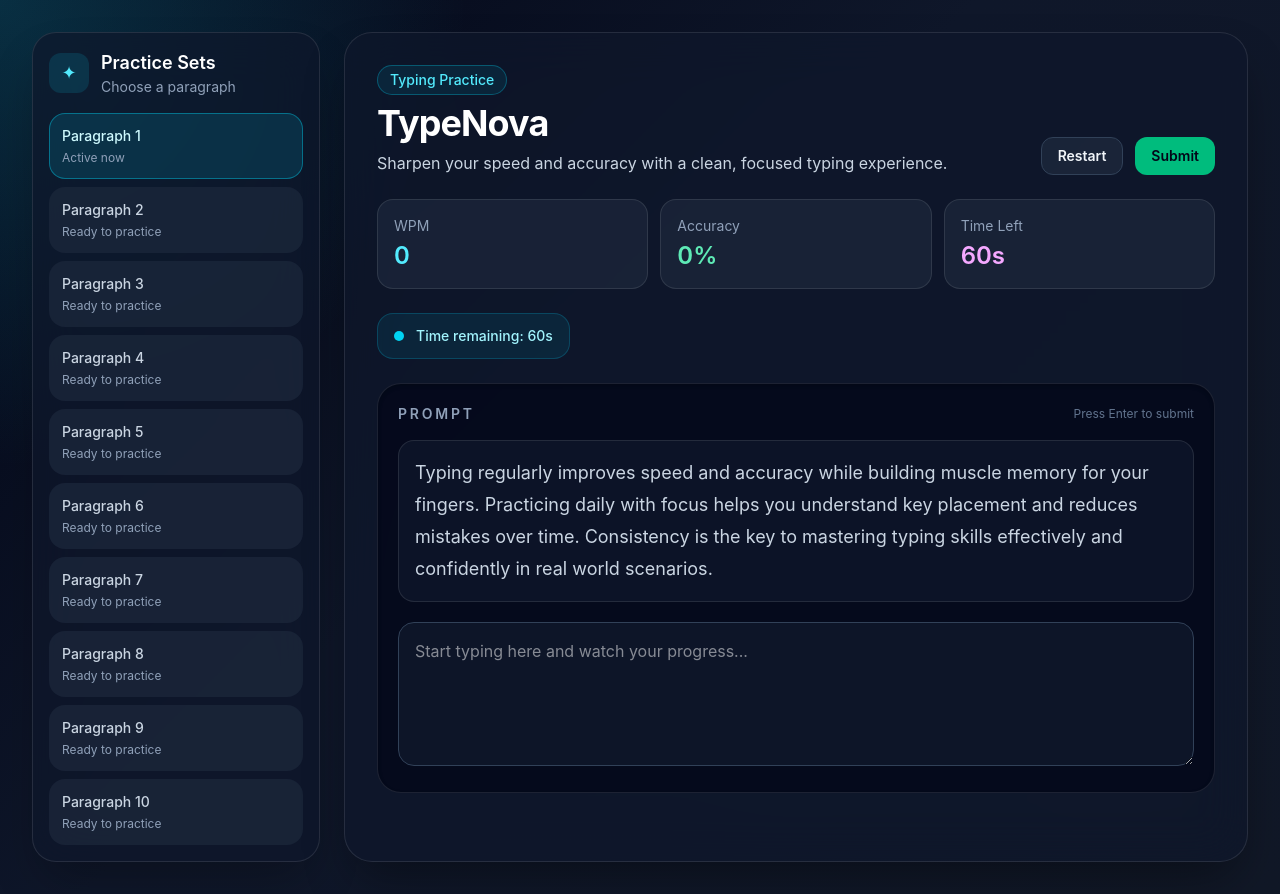
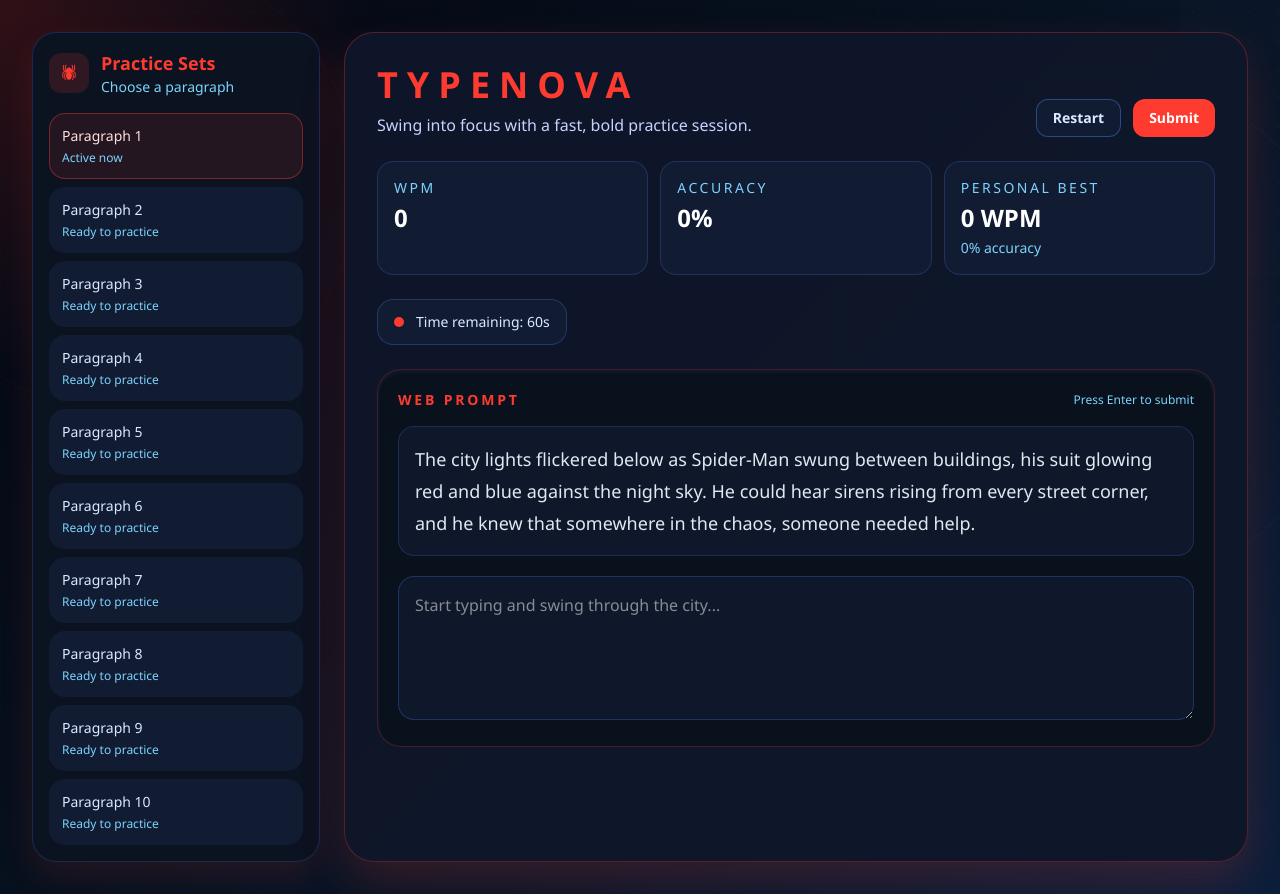
Before and after one commit to Soumyodipto68/TypeNova, a React (Vite) app: page / in a window 1280 px wide. Built offline with nearby package versions, Linux system fonts and the light colour scheme.

Commit message:
Add framer-motion for animations and enhance UI components

```diff
--- a/package.json
+++ b/package.json
@@ -13,6 +13,7 @@
     "@heroicons/react": "^2.2.0",
     "@material-tailwind/react": "^2.1.10",
     "@tailwindcss/vite": "^4.2.2",
+    "framer-motion": "^12.43.0",
     "react": "^19.2.4",
     "react-dom": "^19.2.4",
     "react-typing-game-hook": "^1.4.2",
--- a/src/App.jsx
+++ b/src/App.jsx
@@ -1,13 +1,16 @@
 import { useState, useEffect } from "react";
+import { motion, AnimatePresence } from "framer-motion";
 import Sidebar from "./components/Sidebar";
 import TypingBox from "./components/TypingBox";
 import Timer from "./components/Timer";
 import Result from "./components/Result";
 import { paragraphs } from "./utils/paragraphs";
 import { useTyping } from "./hooks/useTyping";
+import { updatePersonalBest } from "./utils/personalBest";
 
 function App() {
   const [selectedIndex, setSelectedIndex] = useState(0);
+  const [personalBest, setPersonalBest] = useState({ bestWPM: 0, bestAccuracy: 0, lastUpdated: null });
   const text = paragraphs[selectedIndex];
 
   const {
@@ -26,78 +29,138 @@
     resetGame();
   }, [selectedIndex]);
 
+  useEffect(() => {
+    const result = updatePersonalBest(wpm, accuracy);
+    setPersonalBest(result.personalBest);
+  }, [wpm, accuracy]);
+
   return (
-    <div className="min-h-screen bg-[radial-gradient(circle_at_top_left,_rgba(34,211,238,0.2),_transparent_30%),linear-gradient(135deg,_#020617_0%,_#0f172a_45%,_#111827_100%)] text-slate-100">
-      <div className="mx-auto flex min-h-screen max-w-7xl flex-col gap-6 px-4 py-4 md:px-6 lg:flex-row lg:px-8 lg:py-8">
+    <div className="relative min-h-screen overflow-hidden bg-[radial-gradient(circle_at_top_left,_rgba(255,59,48,0.18),_transparent_24%),linear-gradient(135deg,_#030711_0%,_#07111f_45%,_#0b1e3a_100%)] text-[#f4f7ff]">
+      <motion.div
+        className="pointer-events-none absolute inset-0 opacity-30"
+        initial={{ opacity: 0 }}
+        animate={{ opacity: 0.3 }}
+        transition={{ duration: 1.2 }}
+      >
+        <div className="absolute left-[-8%] top-[-5%] h-[460px] w-[460px] rounded-full border border-[#ff3b30]/20" />
+        <div className="absolute right-[-6%] top-[8%] h-[520px] w-[520px] rounded-full border border-[#4f8cff]/20" />
+        <div className="absolute bottom-[-10%] left-[20%] h-[430px] w-[430px] rounded-full border border-[#ff3b30]/15" />
+        <div className="web-lines absolute inset-0" />
+      </motion.div>
+
+      <div className="relative mx-auto flex min-h-screen max-w-7xl flex-col gap-6 px-4 py-4 md:px-6 lg:flex-row lg:px-8 lg:py-8">
         <Sidebar
           selectedIndex={selectedIndex}
           setSelectedIndex={setSelectedIndex}
         />
 
-        <main className="flex-1 rounded-[28px] border border-white/10 bg-slate-900/70 p-5 shadow-2xl shadow-black/40 backdrop-blur-xl md:p-8">
+        <motion.main
+          initial={{ opacity: 0, y: 24 }}
+          animate={{ opacity: 1, y: 0 }}
+          transition={{ duration: 0.6, ease: "easeOut" }}
+          className="flex-1 rounded-[30px] border border-[#ff3b30]/30 bg-[#0f172a]/95 p-5 shadow-[0_20px_45px_rgba(255,59,48,0.18)] md:p-8"
+        >
           <div className="mb-6 flex flex-col gap-4 md:flex-row md:items-end md:justify-between">
             <div>
-              <p className="mb-2 inline-flex rounded-full border border-cyan-400/30 bg-cyan-500/10 px-3 py-1 text-sm font-medium text-cyan-300">
-                Typing Practice
-              </p>
-              <h1 className="text-3xl font-bold tracking-tight text-white sm:text-4xl">
+              <h1 className="text-3xl font-black uppercase tracking-[0.25em] text-[#ff3b30] sm:text-4xl">
                 TypeNova
               </h1>
-              <p className="mt-2 max-w-2xl text-sm text-slate-300 sm:text-base">
-                Sharpen your speed and accuracy with a clean, focused typing experience.
+              <p className="mt-2 max-w-2xl text-sm text-[#c7d2fe] sm:text-base">
+                Swing into focus with a fast, bold practice session.
               </p>
             </div>
 
-            <div className="flex flex-wrap gap-3">
+            <motion.div
+              initial={{ opacity: 0, x: 12 }}
+              animate={{ opacity: 1, x: 0 }}
+              transition={{ duration: 0.45, delay: 0.2 }}
+              className="flex flex-wrap gap-3"
+            >
               <button
                 onClick={resetGame}
-                className="rounded-xl border border-slate-700 bg-slate-800/80 px-4 py-2 text-sm font-semibold text-slate-100 transition hover:border-cyan-400/50 hover:bg-slate-700"
+                className="cursor-pointer rounded-xl border border-[#4f8cff]/40 bg-[#111c33] px-4 py-2 text-sm font-semibold text-[#dbeafe] transition hover:border-[#4f8cff] hover:bg-[#162544]"
               >
                 Restart
               </button>
               {!isFinished && (
                 <button
                   onClick={stopTimer}
-                  className="rounded-xl bg-emerald-500 px-4 py-2 text-sm font-semibold text-slate-950 transition hover:bg-emerald-400"
+                  className="cursor-pointer rounded-xl bg-[#ff3b30] px-4 py-2 text-sm font-semibold text-white transition hover:bg-[#e62f22]"
                 >
                   Submit
                 </button>
               )}
-            </div>
+            </motion.div>
           </div>
 
           <div className="mb-6 grid gap-3 sm:grid-cols-3">
-            <div className="rounded-2xl border border-white/10 bg-slate-800/70 p-4">
-              <p className="text-sm text-slate-400">WPM</p>
-              <p className="mt-1 text-2xl font-semibold text-cyan-300">{wpm}</p>
-            </div>
-            <div className="rounded-2xl border border-white/10 bg-slate-800/70 p-4">
-              <p className="text-sm text-slate-400">Accuracy</p>
-              <p className="mt-1 text-2xl font-semibold text-emerald-300">{accuracy}%</p>
-            </div>
-            <div className="rounded-2xl border border-white/10 bg-slate-800/70 p-4">
-              <p className="text-sm text-slate-400">Time Left</p>
-              <p className="mt-1 text-2xl font-semibold text-fuchsia-300">{timeLeft}s</p>
-            </div>
+            <motion.div
+              initial={{ opacity: 0, y: 12 }}
+              animate={{ opacity: 1, y: 0 }}
+              transition={{ duration: 0.45, delay: 0.1 }}
+              className="rounded-2xl border border-[#4f8cff]/20 bg-[#111c33] p-4"
+            >
+              <p className="text-sm uppercase tracking-[0.18em] text-[#7dd3fc]">WPM</p>
+              <p className="mt-1 text-2xl font-semibold text-white">{wpm}</p>
+            </motion.div>
+            <motion.div
+              initial={{ opacity: 0, y: 12 }}
+              animate={{ opacity: 1, y: 0 }}
+              transition={{ duration: 0.45, delay: 0.15 }}
+              className="rounded-2xl border border-[#4f8cff]/20 bg-[#111c33] p-4"
+            >
+              <p className="text-sm uppercase tracking-[0.18em] text-[#7dd3fc]">Accuracy</p>
+              <p className="mt-1 text-2xl font-semibold text-white">{accuracy}%</p>
+            </motion.div>
+            <motion.div
+              initial={{ opacity: 0, y: 12 }}
+              animate={{ opacity: 1, y: 0 }}
+              transition={{ duration: 0.45, delay: 0.2 }}
+              className="rounded-2xl border border-[#4f8cff]/20 bg-[#111c33] p-4"
+            >
+              <p className="text-sm uppercase tracking-[0.18em] text-[#7dd3fc]">Personal Best</p>
+              <p className="mt-1 text-2xl font-semibold text-white">{personalBest.bestWPM} WPM</p>
+              <p className="mt-1 text-sm text-[#7dd3fc]">{personalBest.bestAccuracy}% accuracy</p>
+            </motion.div>
           </div>
 
-          <Timer timeLeft={timeLeft} />
+          <motion.div
+            initial={{ opacity: 0, scale: 0.97 }}
+            animate={{ opacity: 1, scale: 1 }}
+            transition={{ duration: 0.45, delay: 0.25 }}
+          >
+            <Timer timeLeft={timeLeft} />
+          </motion.div>
 
-          <div className="mt-6">
+          <motion.div
+            className="mt-6"
+            initial={{ opacity: 0, y: 18 }}
+            animate={{ opacity: 1, y: 0 }}
+            transition={{ duration: 0.55, delay: 0.3 }}
+          >
             <TypingBox
               text={text}
               input={input}
               handleChange={handleChange}
               handleKeyDown={handleKeyDown}
             />
-          </div>
+          </motion.div>
 
-          {isFinished && (
-            <div className="mt-6">
-              <Result wpm={wpm} accuracy={accuracy} />
-            </div>
-          )}
-        </main>
+          <AnimatePresence mode="wait">
+            {isFinished && (
+              <motion.div
+                key="result"
+                initial={{ opacity: 0, y: 18 }}
+                animate={{ opacity: 1, y: 0 }}
+                exit={{ opacity: 0, y: -12 }}
+                transition={{ duration: 0.35 }}
+                className="mt-6"
+              >
+                <Result wpm={wpm} accuracy={accuracy} />
+              </motion.div>
+            )}
+          </AnimatePresence>
+        </motion.main>
       </div>
     </div>
   );
--- a/src/components/Result.jsx
+++ b/src/components/Result.jsx
@@ -12,39 +12,39 @@
   if (!personalBest) return null;
 
   return (
-    <div className="w-full max-w-2xl rounded-[24px] border border-emerald-400/20 bg-gradient-to-br from-emerald-500/10 to-slate-900/80 p-6 shadow-lg shadow-emerald-500/10">
+    <div className="w-full max-w-2xl rounded-[24px] border border-[#4f8cff]/20 bg-[#09111d] p-6 shadow-[0_12px_30px_rgba(255,59,48,0.12)]">
       <div className="mb-4 flex items-center justify-between">
         <div>
-          <p className="text-sm font-semibold uppercase tracking-[0.2em] text-emerald-300">
+          <p className="text-sm font-semibold uppercase tracking-[0.2em] text-[#ff3b30]">
             Results
           </p>
           <h2 className="text-2xl font-bold text-white">Great run!</h2>
         </div>
-        <div className="rounded-full border border-emerald-400/20 bg-emerald-500/10 px-3 py-1 text-sm text-emerald-300">
+        <div className="rounded-full border border-[#4f8cff]/20 bg-[#111c33] px-3 py-1 text-sm text-[#7dd3fc]">
           New record
         </div>
       </div>
 
       <div className="grid gap-4 md:grid-cols-2">
-        <div className="rounded-2xl border border-white/10 bg-slate-900/80 p-4">
-          <h3 className="mb-2 text-sm text-slate-400">Current Test</h3>
-          <p className="text-3xl font-bold text-cyan-300">{wpm} WPM</p>
-          <p className="mt-1 text-lg text-emerald-300">{accuracy}% Accuracy</p>
+        <div className="rounded-2xl border border-[#4f8cff]/20 bg-[#0f172a] p-4">
+          <h3 className="mb-2 text-sm uppercase tracking-[0.16em] text-[#7dd3fc]">Current Test</h3>
+          <p className="text-3xl font-bold text-white">{wpm} WPM</p>
+          <p className="mt-1 text-lg text-[#c7d2fe]">{accuracy}% Accuracy</p>
         </div>
 
-        <div className="rounded-2xl border border-amber-400/20 bg-slate-900/80 p-4">
-          <h3 className="mb-2 text-sm text-slate-400">Personal Best</h3>
-          <p className="text-3xl font-bold text-amber-300">
-            {personalBest.bestWPM} WPM {wpm > personalBest.bestWPM ? "⭐" : ""}
+        <div className="rounded-2xl border border-[#4f8cff]/20 bg-[#0f172a] p-4">
+          <h3 className="mb-2 text-sm uppercase tracking-[0.16em] text-[#7dd3fc]">Personal Best</h3>
+          <p className="text-3xl font-bold text-white">
+            {personalBest.bestWPM} WPM {wpm > personalBest.bestWPM ? "🕷" : ""}
           </p>
-          <p className="mt-1 text-lg text-amber-200">
+          <p className="mt-1 text-lg text-[#c7d2fe]">
             {personalBest.bestAccuracy}% Accuracy {accuracy > personalBest.bestAccuracy ? "🎯" : ""}
           </p>
         </div>
       </div>
 
       {personalBest.lastUpdated && (
-        <p className="mt-4 text-sm text-slate-400">Last updated: {personalBest.lastUpdated}</p>
+        <p className="mt-4 text-sm text-[#7dd3fc]">Last updated: {personalBest.lastUpdated}</p>
       )}
     </div>
   );
--- a/src/components/Sidebar.jsx
+++ b/src/components/Sidebar.jsx
@@ -2,14 +2,14 @@
 
 const Sidebar = ({ selectedIndex, setSelectedIndex }) => {
   return (
-    <aside className="w-full rounded-[24px] border border-white/10 bg-slate-900/70 p-4 shadow-2xl shadow-black/30 backdrop-blur-xl lg:w-72 lg:shrink-0">
+    <aside className="w-full rounded-[24px] border border-[#4f8cff]/20 bg-[#0b1220] p-4 shadow-[0_14px_35px_rgba(255,59,48,0.12)] lg:w-72 lg:shrink-0">
       <div className="mb-4 flex items-center gap-3">
-        <div className="flex h-10 w-10 items-center justify-center rounded-xl bg-cyan-500/15 text-lg text-cyan-300">
-          ✦
+        <div className="flex h-10 w-10 items-center justify-center rounded-xl bg-[#ff3b30]/15 text-lg text-[#ff3b30]">
+          🕷
         </div>
         <div>
-          <h2 className="text-lg font-semibold text-white">Practice Sets</h2>
-          <p className="text-sm text-slate-400">Choose a paragraph</p>
+          <h2 className="text-lg font-semibold text-[#ff3b30]">Practice Sets</h2>
+          <p className="text-sm text-[#7dd3fc]">Choose a paragraph</p>
         </div>
       </div>
 
@@ -20,12 +20,12 @@
             onClick={() => setSelectedIndex(index)}
             className={`w-full rounded-2xl border px-3 py-3 text-left transition ${
               selectedIndex === index
-                ? "border-cyan-400/40 bg-cyan-500/15 text-cyan-100"
-                : "border-transparent bg-slate-800/70 text-slate-300 hover:border-white/10 hover:bg-slate-800"
+                ? "border-[#ff3b30]/40 bg-[#ff3b30]/10 text-[#ffdfdf]"
+                : "border-transparent bg-[#111c33] text-[#dbeafe] hover:border-[#4f8cff]/20 hover:bg-[#162544]"
             }`}
           >
             <p className="text-sm font-medium">Paragraph {index + 1}</p>
-            <p className="mt-1 text-xs text-slate-400">
+            <p className="mt-1 text-xs text-[#7dd3fc]">
               {selectedIndex === index ? "Active now" : "Ready to practice"}
             </p>
           </button>
--- a/src/components/Timer.jsx
+++ b/src/components/Timer.jsx
@@ -1,7 +1,7 @@
 const Timer = ({ timeLeft }) => {
   return (
-    <div className="inline-flex items-center gap-3 rounded-2xl border border-cyan-400/20 bg-cyan-500/10 px-4 py-3 text-sm font-medium text-cyan-200">
-      <span className="flex h-2.5 w-2.5 rounded-full bg-cyan-400" />
+    <div className="inline-flex items-center gap-3 rounded-2xl border border-[#4f8cff]/25 bg-[#111c33] px-4 py-3 text-sm font-medium text-[#dbeafe]">
+      <span className="flex h-2.5 w-2.5 rounded-full bg-[#ff3b30]" />
       <span>Time remaining: {timeLeft}s</span>
     </div>
   );
--- a/src/components/TypingBox.jsx
+++ b/src/components/TypingBox.jsx
@@ -1,18 +1,18 @@
 const TypingBox = ({ text, input, handleChange, handleKeyDown }) => {
   return (
-    <div className="rounded-[24px] border border-white/10 bg-slate-950/70 p-4 shadow-inner shadow-black/20 sm:p-5">
+    <div className="rounded-[24px] border border-[#ff3b30]/25 bg-[#09111d] p-4 shadow-inner shadow-[#4f8cff]/10 sm:p-5">
       <div className="mb-4 flex items-center justify-between">
-        <p className="text-sm font-semibold uppercase tracking-[0.2em] text-slate-400">
-          Prompt
+        <p className="text-sm font-semibold uppercase tracking-[0.2em] text-[#ff3b30]">
+          Web Prompt
         </p>
-        <p className="text-xs text-slate-500">Press Enter to submit</p>
+        <p className="text-xs text-[#7dd3fc]">Press Enter to submit</p>
       </div>
 
-      <p className="mb-5 whitespace-pre-wrap rounded-2xl border border-white/10 bg-slate-900/80 p-4 text-base leading-8 text-slate-300 sm:text-lg">
+      <p className="mb-5 whitespace-pre-wrap rounded-2xl border border-[#4f8cff]/20 bg-[#0f172a] p-4 text-base leading-8 text-[#e2e8f0] sm:text-lg">
         {text.split("").map((char, i) => {
-          let color = "text-slate-300";
+          let color = "text-[#e2e8f0]";
           if (i < input.length) {
-            color = char === input[i] ? "text-emerald-400" : "text-rose-400";
+            color = char === input[i] ? "text-[#60a5fa]" : "text-[#ff3b30]";
           }
           return (
             <span key={i} className={color}>
@@ -26,8 +26,8 @@
         value={input}
         onChange={handleChange}
         onKeyDown={handleKeyDown}
-        className="min-h-36 w-full rounded-2xl border border-slate-700 bg-slate-900/90 p-4 text-base text-white outline-none transition focus:border-cyan-400 focus:ring-2 focus:ring-cyan-400/20"
-        placeholder="Start typing here and watch your progress..."
+        className="min-h-36 w-full rounded-2xl border border-[#4f8cff]/25 bg-[#0f172a] p-4 text-base text-white outline-none transition focus:border-[#ff3b30] focus:ring-2 focus:ring-[#ff3b30]/20"
+        placeholder="Start typing and swing through the city..."
       />
     </div>
   );
--- a/src/index.css
+++ b/src/index.css
@@ -2,7 +2,7 @@
 
 :root {
   color-scheme: dark;
-  font-family: Inter, "Segoe UI", Roboto, sans-serif;
+  font-family: "Segoe UI", Tahoma, Geneva, Verdana, sans-serif;
 }
 
 * {
@@ -12,10 +12,36 @@
 body {
   margin: 0;
   min-height: 100vh;
-  background: #020617;
+  background: linear-gradient(135deg, #030711 0%, #07111f 45%, #0b1e3a 100%);
+  color: #f4f7ff;
+}
+
+#root {
+  min-height: 100vh;
 }
 
 ::selection {
-  background: rgba(34, 211, 238, 0.35);
-  color: white;
+  background: rgba(255, 59, 48, 0.3);
+  color: #ffffff;
 }
+
+.web-lines {
+  background-image:
+    linear-gradient(to bottom, transparent 0%, transparent 92%, rgba(255, 255, 255, 0.08) 92%, rgba(255, 255, 255, 0.08) 100%),
+    linear-gradient(to right, transparent 0%, transparent 92%, rgba(255, 255, 255, 0.08) 92%, rgba(255, 255, 255, 0.08) 100%),
+    radial-gradient(circle at center, rgba(255, 255, 255, 0.16) 0 1px, transparent 1px);
+  background-size: 100% 100%, 100% 100%, 28px 28px;
+  mask-image: linear-gradient(to bottom, rgba(0, 0, 0, 0.95), transparent 90%);
+  animation: drift 10s ease-in-out infinite alternate;
+}
+
+@keyframes drift {
+  0% {
+    transform: translate3d(0, 0, 0) scale(1);
+    opacity: 0.4;
+  }
+  100% {
+    transform: translate3d(-12px, 10px, 0) scale(1.03);
+    opacity: 0.7;
+  }
+}
```
Also changed, not shown: src/utils/paragraphs.js (+10 -10 lines), 1 other file (tests, documents, lock files or other folders).
